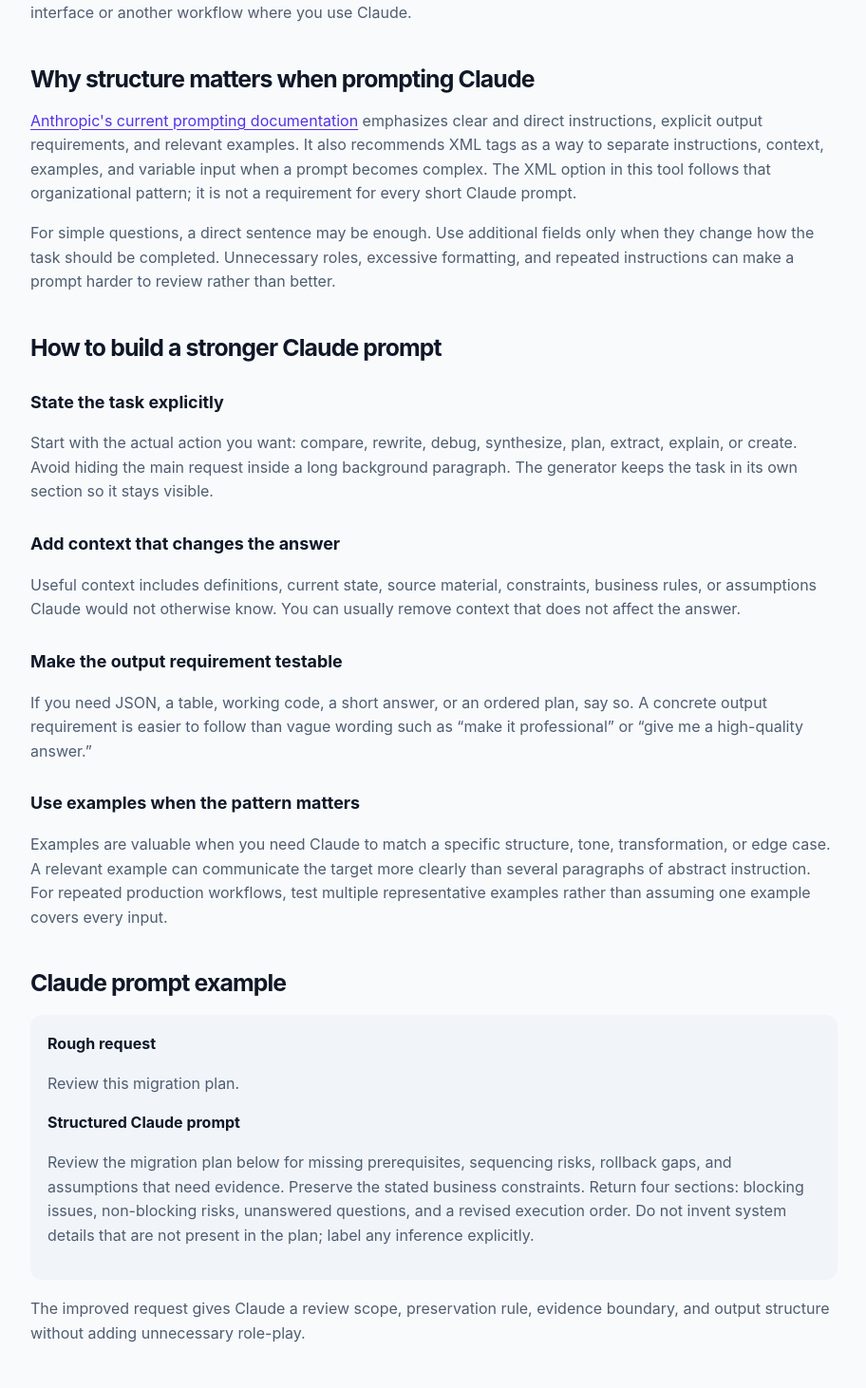
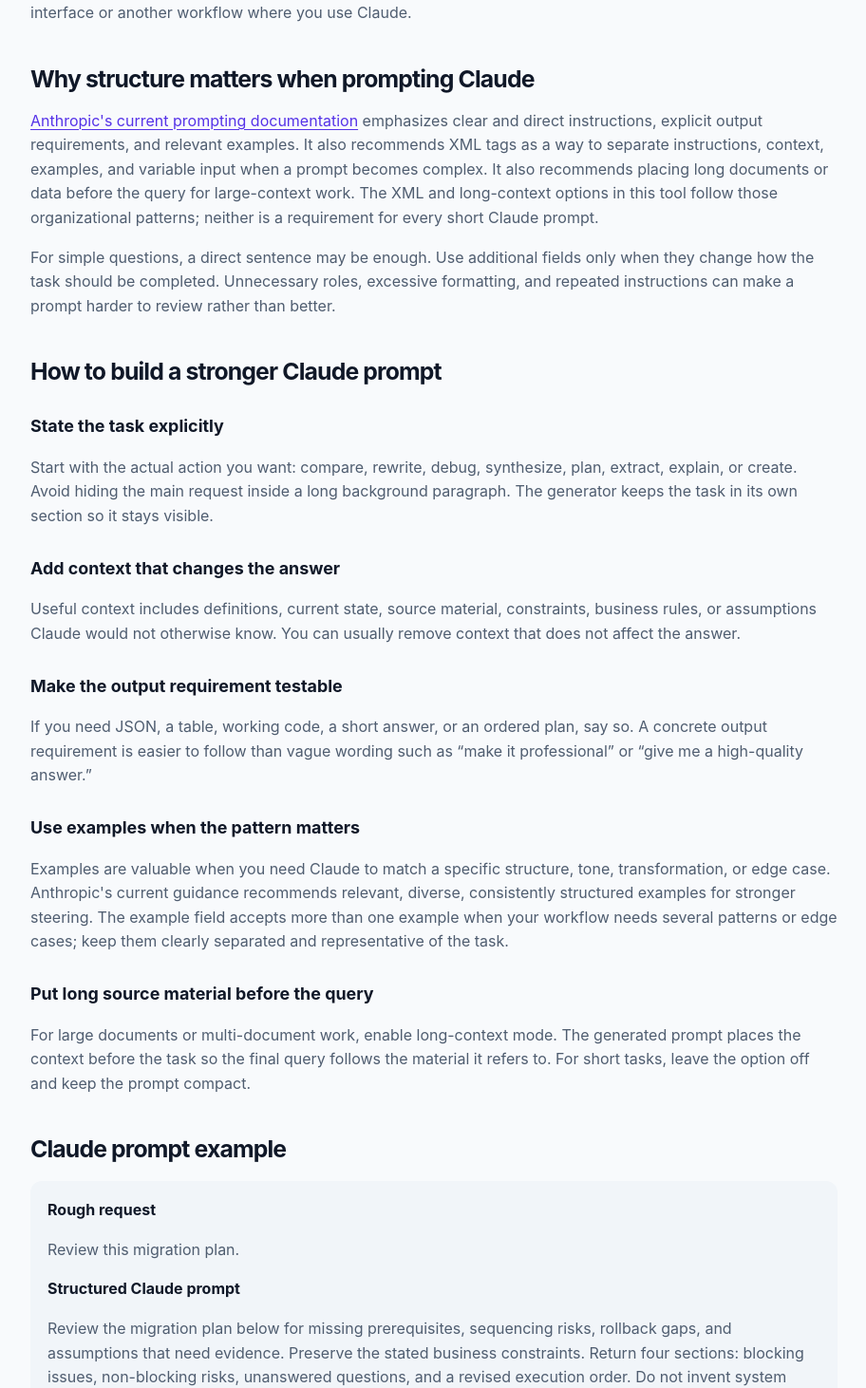
Before and after one commit to GrithX-Solutions/promptvera, a Next.js app: page /claude-prompt-generator in a window 1280 px wide. Shown: the part 2228-3690 px from the top of the page at 95% size, without its empty margins (183-1095 px from the left). Built offline with nearby package versions, Linux system fonts and the light colour scheme.

Commit message:
Refresh Claude prompt guidance

```diff
--- a/app/claude-prompt-generator/page.tsx
+++ b/app/claude-prompt-generator/page.tsx
@@ -62,9 +62,10 @@ export default function ClaudePromptGeneratorPage() {
           </a>{" "}
           emphasizes clear and direct instructions, explicit output requirements, and relevant examples. It also
           recommends XML tags as a way to separate instructions, context, examples,
-          and variable input when a prompt becomes complex. The XML option in this tool
-          follows that organizational pattern; it is not a requirement for every short
-          Claude prompt.
+          and variable input when a prompt becomes complex. It also recommends placing
+          long documents or data before the query for large-context work. The XML and
+          long-context options in this tool follow those organizational patterns; neither
+          is a requirement for every short Claude prompt.
         </p>
         <p>
           For simple questions, a direct sentence may be enough. Use additional fields
@@ -100,10 +101,17 @@ export default function ClaudePromptGeneratorPage() {
         <h3>Use examples when the pattern matters</h3>
         <p>
           Examples are valuable when you need Claude to match a specific structure,
-          tone, transformation, or edge case. A relevant example can communicate the
-          target more clearly than several paragraphs of abstract instruction. For
-          repeated production workflows, test multiple representative examples rather
-          than assuming one example covers every input.
+          tone, transformation, or edge case. Anthropic&apos;s current guidance recommends
+          relevant, diverse, consistently structured examples for stronger steering.
+          The example field accepts more than one example when your workflow needs several
+          patterns or edge cases; keep them clearly separated and representative of the task.
+        </p>
+
+        <h3>Put long source material before the query</h3>
+        <p>
+          For large documents or multi-document work, enable long-context mode. The generated
+          prompt places the context before the task so the final query follows the material it
+          refers to. For short tasks, leave the option off and keep the prompt compact.
         </p>
 
         <h2>Claude prompt example</h2>
@@ -159,6 +167,14 @@ export default function ClaudePromptGeneratorPage() {
             </p>
           </details>
           <details>
+            <summary>When should I use long-context mode?</summary>
+            <p>
+              Use it when Claude needs to work from a large document, long transcript, or
+              multiple source blocks. The generated prompt places that material before the
+              task so the query comes after the context.
+            </p>
+          </details>
+          <details>
             <summary>Should I always give Claude a role?</summary>
             <p>
               No. A role can focus behavior for a specific use case, but it should be
```
